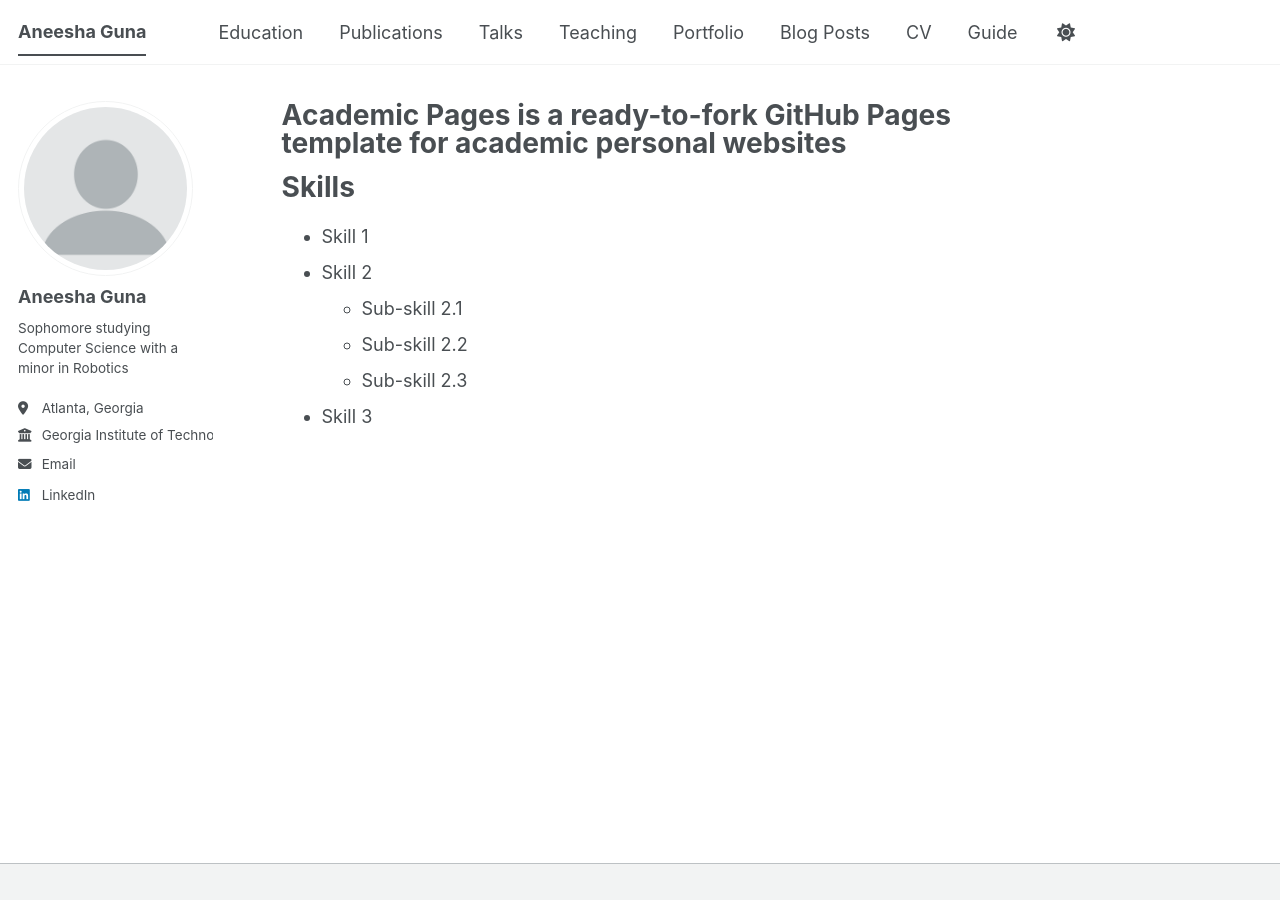
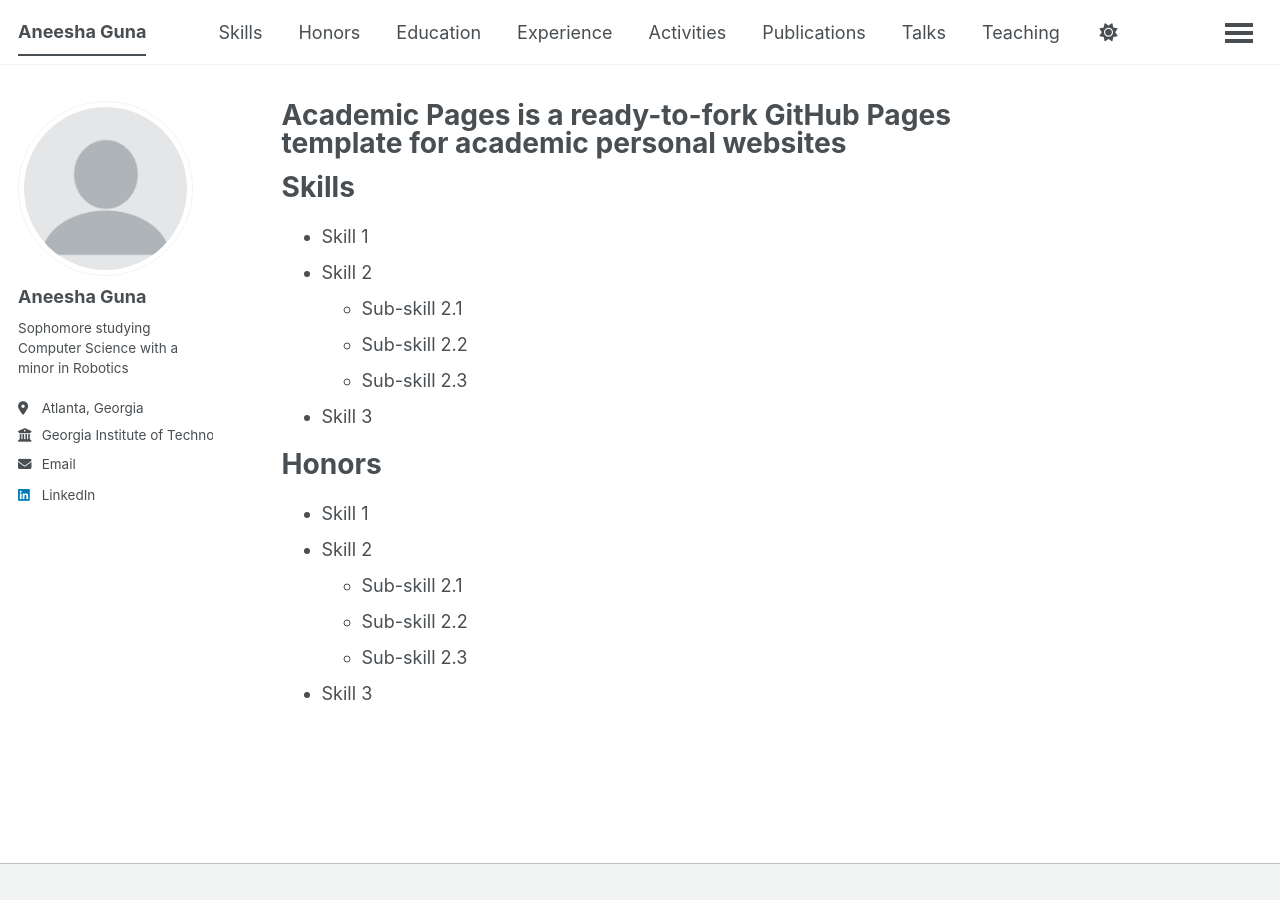
Before and after one commit to aneeshaguna/aneeshaguna.github.io, a Jekyll site: the page built from _pages/about.md, in a window 1280 px wide. Built offline with Jekyll 4.4.1, drawn with Linux system fonts in a browser that asks for light colours; a style sheet for code colours, icons or effects is not loaded.

Commit message:
addition headers

```diff
--- a/_config.yml
+++ b/_config.yml
@@ -66,7 +66,7 @@ author:
   keybase          : # Username
   instagram        : # Username
   lastfm           : # Username
-  linkedin         : aneeshaguna
+  linkedin         : aneesha-guna
   mastodon         : # URL
   medium           : # URL
   pinterest        : # Username
--- a/_pages/about.md
+++ b/_pages/about.md
@@ -15,3 +15,12 @@ Skills
   * Sub-skill 2.2
   * Sub-skill 2.3
 * Skill 3
+
+Honors
+======
+* Skill 1
+* Skill 2
+  * Sub-skill 2.1
+  * Sub-skill 2.2
+  * Sub-skill 2.3
+* Skill 3
```
Also changed, not shown: _data/navigation.yml (+14 -42 lines), _pages/education.md (+1 -2 lines).
